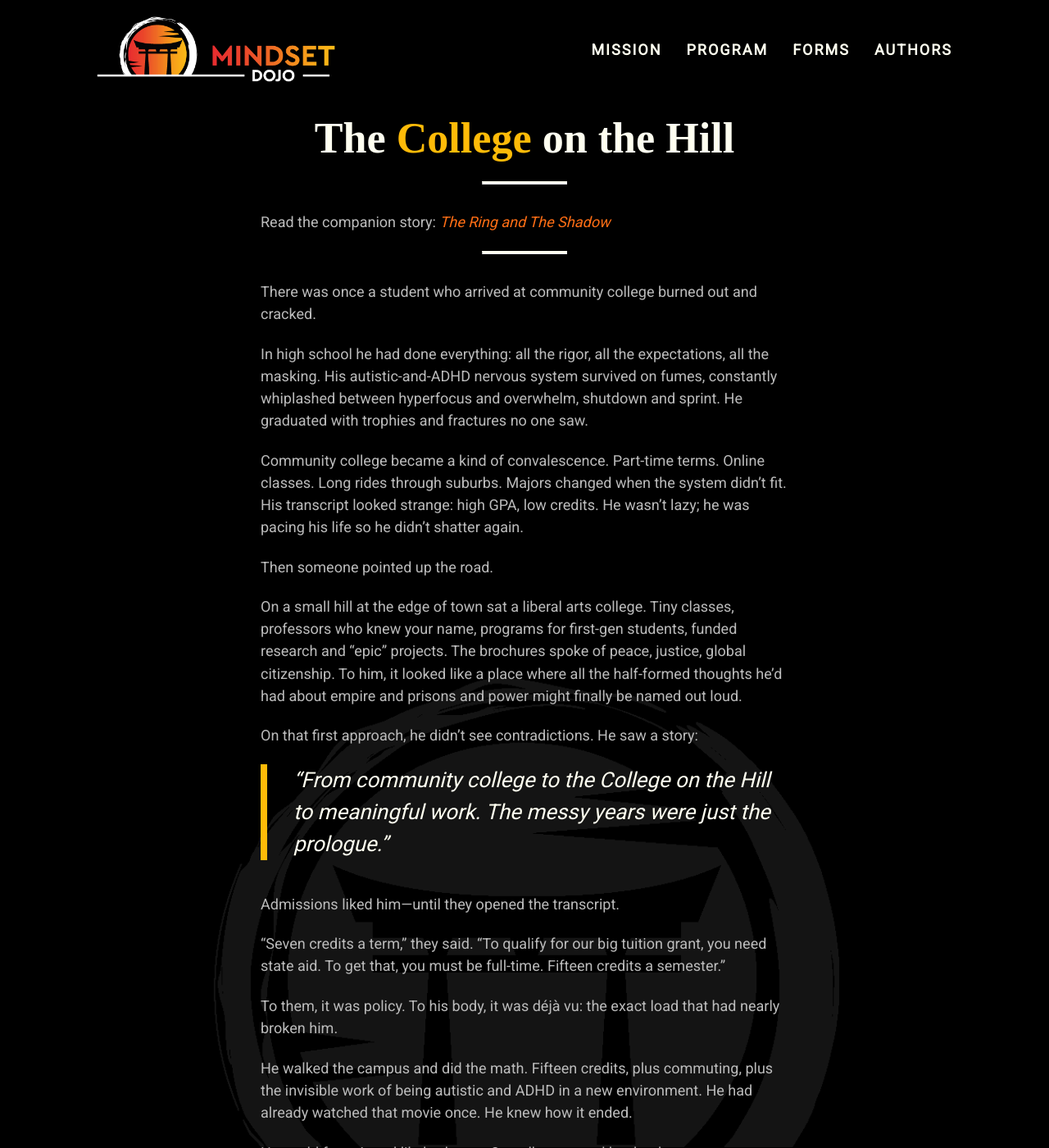
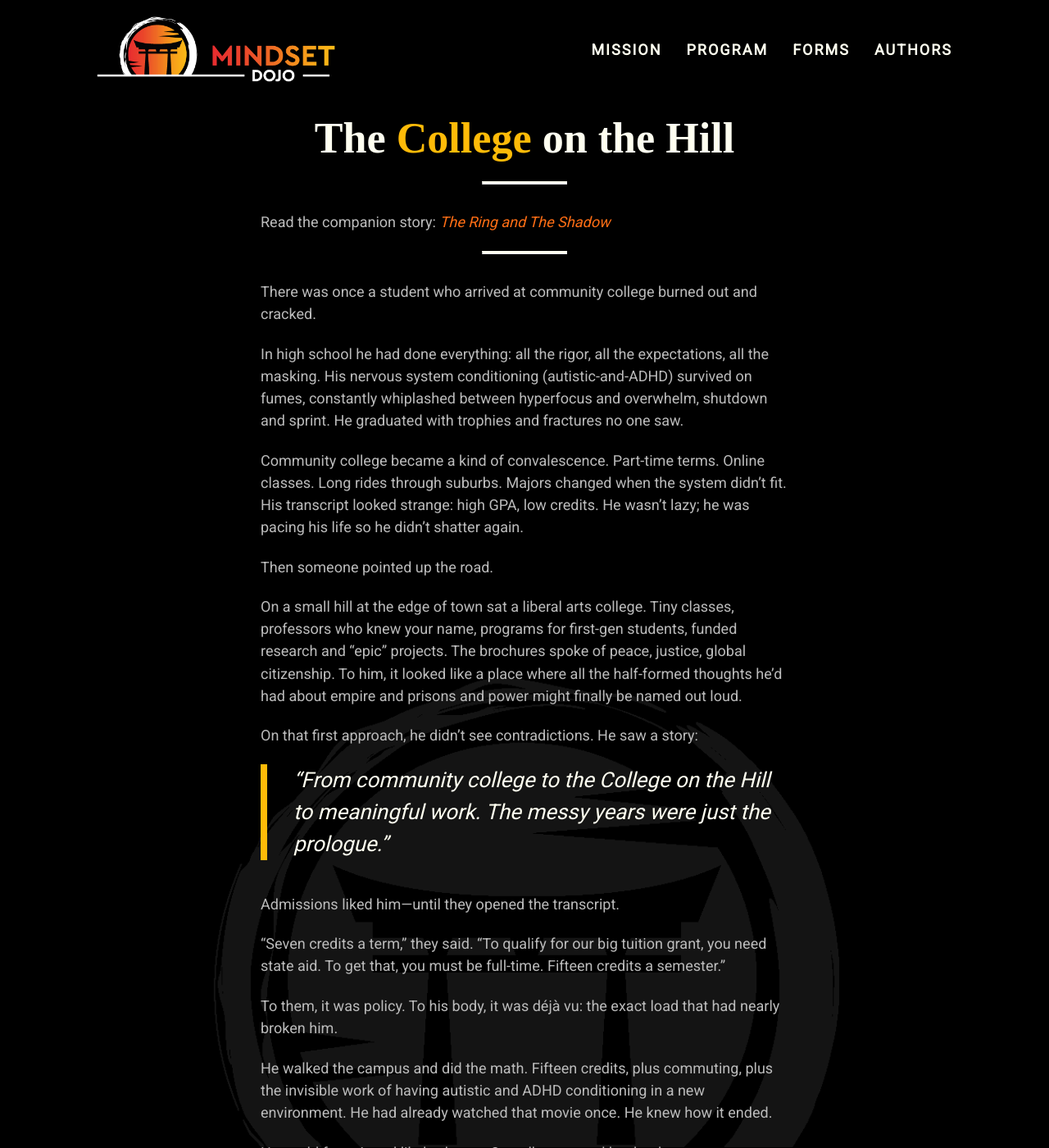
Before and after one commit to mindset-dojo/mindset-dojo.github.io, a Jekyll site: the page built from _insights/2025/kyle-ingersoll/2025-12-06-college-on-hill.md, in a window 1280 px wide and 1400 px high. Shown: the whole window at 82% size. Built offline with Jekyll 4.4.1, drawn with Linux system fonts in a browser that asks for light colours; some web fonts are replaced.

Commit message:
fix(college-on-hill): from identity to conditioning.

```diff
--- a/_insights/2025/kyle-ingersoll/2025-12-06-college-on-hill.md
+++ b/_insights/2025/kyle-ingersoll/2025-12-06-college-on-hill.md
@@ -19,7 +19,7 @@ Read the companion story: [The Ring and The Shadow](../ring-and-shadow/)
 
 There was once a student who arrived at community college burned out and cracked.
 
-In high school he had done everything: all the rigor, all the expectations, all the masking. His autistic-and-ADHD nervous system survived on fumes, constantly whiplashed between hyperfocus and overwhelm, shutdown and sprint. He graduated with trophies and fractures no one saw.
+In high school he had done everything: all the rigor, all the expectations, all the masking. His nervous system conditioning (autistic-and-ADHD) survived on fumes, constantly whiplashed between hyperfocus and overwhelm, shutdown and sprint. He graduated with trophies and fractures no one saw.
 
 Community college became a kind of convalescence. Part-time terms. Online classes. Long rides through suburbs. Majors changed when the system didn’t fit. His transcript looked strange: high GPA, low credits. He wasn’t lazy; he was pacing his life so he didn’t shatter again.
 
@@ -39,7 +39,7 @@ Admissions liked him—until they opened the transcript.
 To them, it was policy.
 To his body, it was déjà vu: the exact load that had nearly broken him.
 
-He walked the campus and did the math. Fifteen credits, plus commuting, plus the invisible work of being autistic and ADHD in a new environment. He had already watched that movie once. He knew how it ended.
+He walked the campus and did the math. Fifteen credits, plus commuting, plus the invisible work of having autistic and ADHD conditioning in a new environment. He had already watched that movie once. He knew how it ended.
 
 He could force it and likely shatter.
 Or walk away and let the dream go.
```
